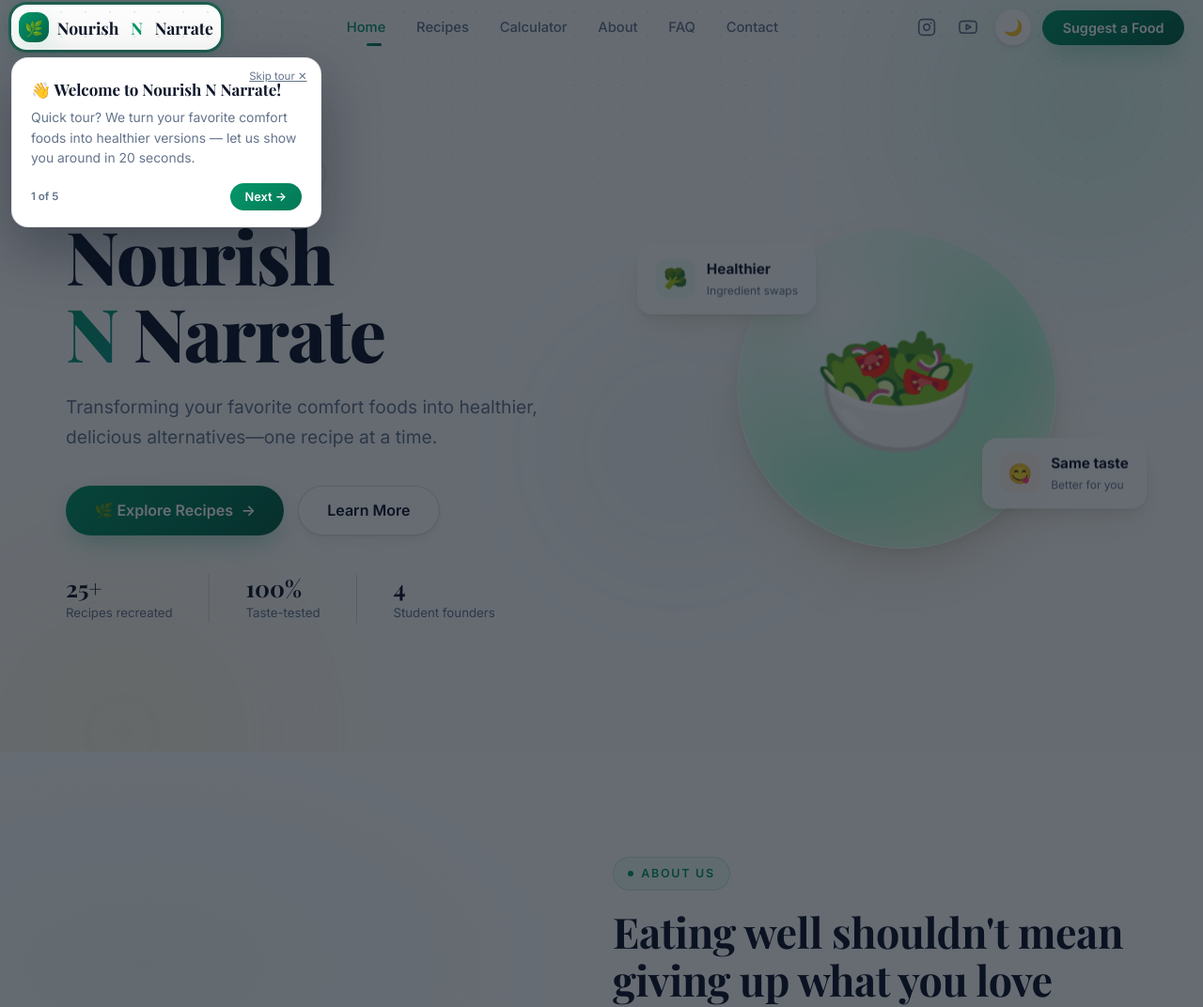
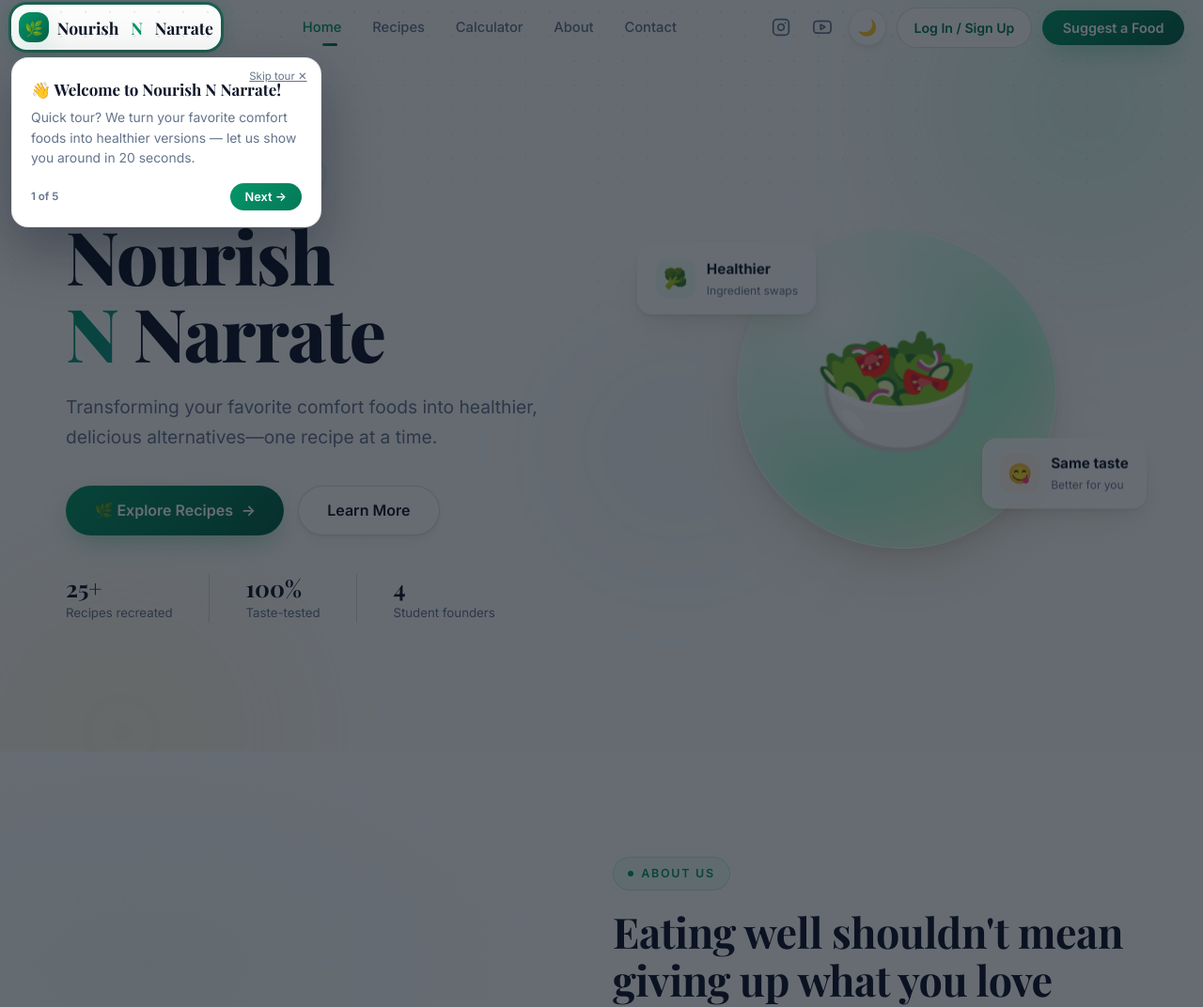
Before and after one commit to nourishnnarrate6-cmyk/nourish-n-narrate, a plain HTML site: page index.html in a window 1280 px wide. Shown: the top 1072 px of the page at 94% size. Drawn offline with nearby package versions, Linux system fonts and the light colour scheme; no server answers.

Commit message:
Add files via upload

```diff
--- a/index.html
+++ b/index.html
@@ -373,6 +373,20 @@
   .nav-cta:hover { transform: translateY(-2px); box-shadow: 0 14px 34px -8px rgba(5, 150, 105, 0.55); filter: brightness(1.05); }
   .nav-cta:active { transform: translateY(0) scale(0.98); }
 
+  /* Log In / Sign Up — secondary outlined button */
+  .nav-auth {
+    padding: 0.55rem 1.1rem;
+    font-size: 0.88rem; font-weight: 600;
+    color: var(--green-mid);
+    background: var(--surface);
+    border: 1.5px solid var(--border-strong);
+    border-radius: var(--radius-full);
+    text-decoration: none;
+    white-space: nowrap;
+    transition: color 0.25s ease, background 0.25s ease, border-color 0.25s ease, transform 0.3s var(--ease-spring);
+  }
+  .nav-auth:hover { color: var(--green); border-color: var(--green); background: var(--green-pale); transform: translateY(-1px); }
+
   /* Hamburger — mobile only */
   .hamburger {
     display: none;
@@ -1754,6 +1768,7 @@
     :root { --nav-h: 66px; }
     #home { min-height: auto; padding-top: calc(var(--nav-h) + 3rem); }
     .nav-cta { display: none; } /* CTA lives in the mobile menu */
+    .nav-auth { display: none; } /* Log In lives in the mobile menu */
     .diet-selector { grid-template-columns: 1fr; max-width: 340px; margin-inline: auto; }
     .about-pillars { grid-template-columns: 1fr; }
     .hero-stat + .hero-stat { padding-left: 1.1rem; }
@@ -2001,7 +2016,6 @@
         <li id="nav-tracker-li" style="display:none;"><a href="tracker.html">Tracker</a></li>
         <li id="nav-profile-li" style="display:none;"><a href="profile.html">Profile</a></li>
         <li><a href="#about">About</a></li>
-        <li><a href="#faq">FAQ</a></li>
         <li><a href="#contact">Contact</a></li>
       </ul>
 
@@ -2016,6 +2030,8 @@
         </a>
         <!-- Dark mode toggle -->
         <button class="theme-toggle" id="theme-toggle" aria-label="Toggle dark mode" title="Toggle dark mode">🌙</button>
+        <!-- Log In / Sign Up (hidden once the user is signed in) -->
+        <a href="login.html" class="nav-auth" id="nav-login">Log In / Sign Up</a>
         <!-- ✏️ CTA button text -->
         <button class="nav-cta" onclick="document.getElementById('request').scrollIntoView({behavior:'smooth'})">
           Suggest a Food
@@ -2036,8 +2052,8 @@
     <a href="tracker.html" id="m-nav-tracker" style="display:none;">📈 My Tracker</a>
     <a href="profile.html" id="m-nav-profile" style="display:none;">👤 My Profile</a>
     <a href="#about"   onclick="closeMobileMenu()">About</a>
-    <a href="#faq"     onclick="closeMobileMenu()">FAQ</a>
     <a href="#contact" onclick="closeMobileMenu()">Contact</a>
+    <a href="login.html" id="m-nav-login">🔑 Log In / Sign Up</a>
     <a href="#request" class="mobile-cta" onclick="closeMobileMenu()">Suggest a Food 🍽️</a>
   </div>
 
@@ -2891,6 +2907,11 @@
         const el = document.getElementById(id);
         if (el) el.style.display = '';
       });
+      // Signed in — hide the Log In / Sign Up buttons
+      ['nav-login', 'm-nav-login'].forEach(id => {
+        const el = document.getElementById(id);
+        if (el) el.style.display = 'none';
+      });
 
       // Hero button with a live "kcal left today" readout
       const heroBtn = document.getElementById('hero-tracker');
```
